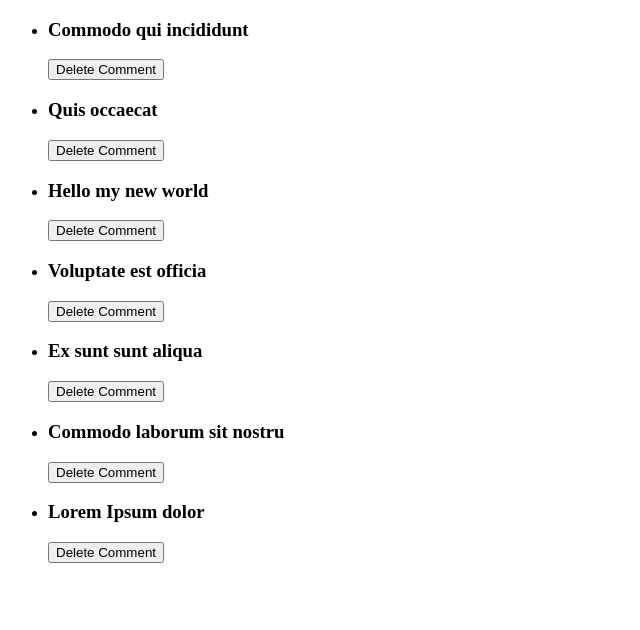
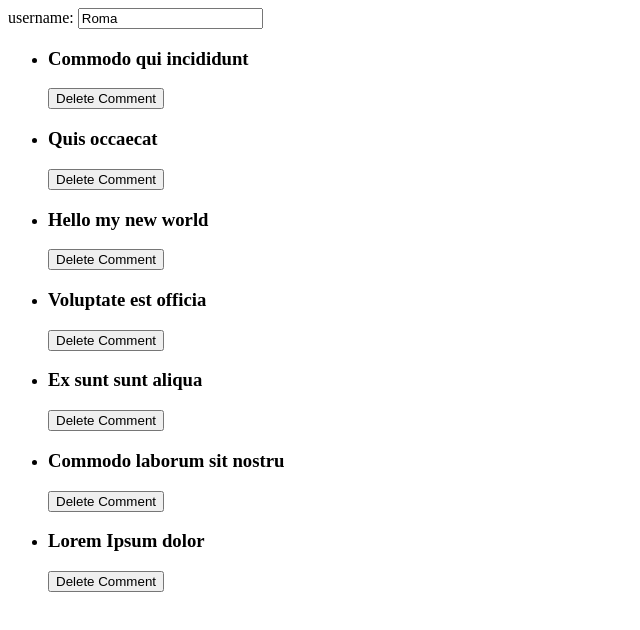
Before and after one commit to romabelka/js_ru_04_07, a React app: page / in a window 1280 px wide. Shown: the top 630 px of the page, without its empty margins (0-640 px from the left). Built offline with nearby package versions, Linux system fonts and the light colour scheme.

Commit message:
add userform

```diff
--- a/src/components/App.js
+++ b/src/components/App.js
@@ -2,6 +2,7 @@
 import PropTypes from 'prop-types'
 import ArticleList from './ArticleList'
 import ArticlesChart from './ArticlesChart'
+import UserForm from './UserForm'
 
 class App extends Component {
     static propTypes = {
@@ -12,6 +13,7 @@
         const {articles} = this.props
         return (
             <div>
+                <UserForm />
                 <ArticleList articles = {articles}/>
                 <ArticlesChart articles = {articles}/>
             </div>
--- a/src/components/ArticlesChart.js
+++ b/src/components/ArticlesChart.js
@@ -2,10 +2,6 @@
 import PropTypes from 'prop-types'
 
 class ArticlesChart extends Component {
-    static propTypes = {
-
-    };
-
     componentWillReceiveProps(nextProps) {
         //change chart with d3
     }
@@ -20,4 +16,8 @@
     }
 }
 
+ArticlesChart.propTypes = {
+
+}
+
 export default ArticlesChart
--- /dev/null
+++ b/src/components/UserForm.js
@@ -0,0 +1,40 @@
+import React, { Component } from 'react'
+import PropTypes from 'prop-types'
+
+class UserForm extends Component {
+    static propTypes = {
+
+    };
+
+    state = {
+        username: 'Roma'
+    }
+
+    render() {
+        return (
+            <div>
+                username: <input type = "text" value = {this.state.username} onChange = {this.handleChange} />
+            </div>
+        )
+    }
+
+    handleChange = ev => {
+        if (ev.target.value.length > 15) {
+            return this.setState({
+                username: ''
+            })
+        }
+
+        this.setState({
+            username: ev.target.value
+        })
+
+/*
+        this.setState({
+            username: ''
+        })
+*/
+    }
+}
+
+export default UserForm
```
